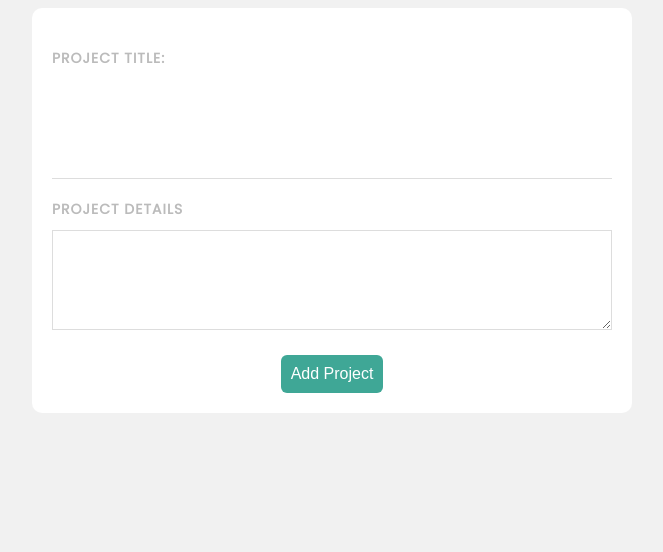
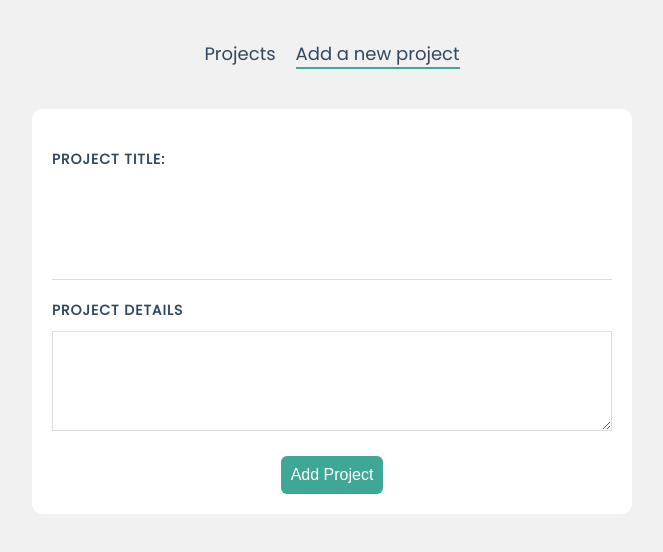
Before and after one commit to juplmn777/projects-planner, a Vue app: page /add in a window 1280 px wide. Shown: the top 552 px of the page, without its empty margins (308-971 px from the left). Built offline with nearby package versions, Linux system fonts and the light colour scheme.

Commit message:
TheNavbar component created

```diff
--- a/src/App.vue
+++ b/src/App.vue
@@ -1,7 +1,15 @@
 <template>
+  <TheNavbar />
   <router-view />
 </template>
-
+<script>
+import TheNavbar from '@/components/TheNavbar.vue';
+export default {
+  components: {
+    TheNavbar,
+  },
+};
+</script>
 <style>
 @import url('https://fonts.googleapis.com/css2?family=Poppins&display=swap');
 
@@ -16,7 +24,6 @@
 body {
   background: #f1f1f1;
   font-size: 62.5%;
-
 }
 
 #app {
@@ -25,6 +32,6 @@
   -moz-osx-font-smoothing: grayscale;
   max-width: 600px;
   margin: 0 auto;
-  color: #30475E;
+  color: #30475e;
 }
 </style>
--- /dev/null
+++ b/src/components/TheNavbar.vue
@@ -0,0 +1,30 @@
+<template>
+  <div class="main-nav">
+    <router-link :to="{ name: 'Home' }"> Projects </router-link>
+    <router-link :to="{ name: 'AddProject' }"> Add a new project </router-link>
+  </div>
+</template>
+
+<script>
+export default {};
+</script>
+
+<style scoped>
+.main-nav {
+  text-align: center;
+  margin: 40px auto;
+}
+
+.main-nav a {
+  display: inline-block;
+  text-decoration: none;
+  margin: 0 10px;
+  color: #30475e;
+
+  font-size: 18px;
+}
+
+a.router-link-active {
+  border-bottom: 2px solid #3fa796;
+}
+</style>
--- a/src/views/AddProject.vue
+++ b/src/views/AddProject.vue
@@ -47,7 +47,7 @@
 
 label {
   display: block;
-  color: #bbb;
+  color: #30475e;
   text-transform: uppercase;
   font-size: 14px;
   font-weight: bold;
```
